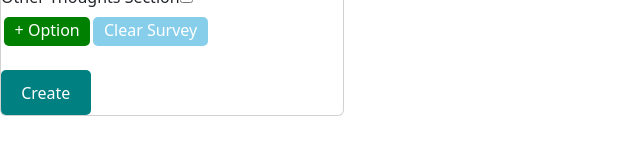
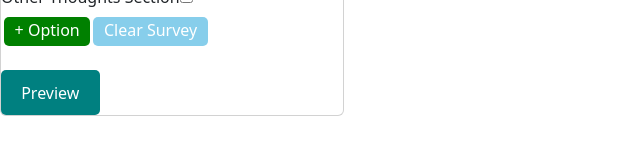
Before and after one commit to chrimcha/My-Market-Survey, a React (Vite) app in the folder My-Market-Survey_UI/: page /create-new-survey in a window 1280 px wide. Shown: the part 537-692 px from the top of the page, without its empty margins (0-640 px from the left). Built offline with nearby package versions, Linux system fonts and the light colour scheme.

Commit message:
changed Create button to Preview, added TODO for next task

```diff
--- a/My-Market-Survey_UI/src/components/surveys/CreateSurveyForm.jsx
+++ b/My-Market-Survey_UI/src/components/surveys/CreateSurveyForm.jsx
@@ -124,9 +124,9 @@ export const CreateSurveyForm = () => {
                 </div>
 
                 <br/>
-
+{/* // TODO: Preview button displays a preview of the survey on the same page to the right of the form, instead of printing to the console. Put form in a div and preview in a div, wrap both in div to flex display them side by side or in a column when screen is narrow */}
                 <button type="submit" className="">
-                    Create
+                    Preview
                 </button>
             </form>
         </>
```
